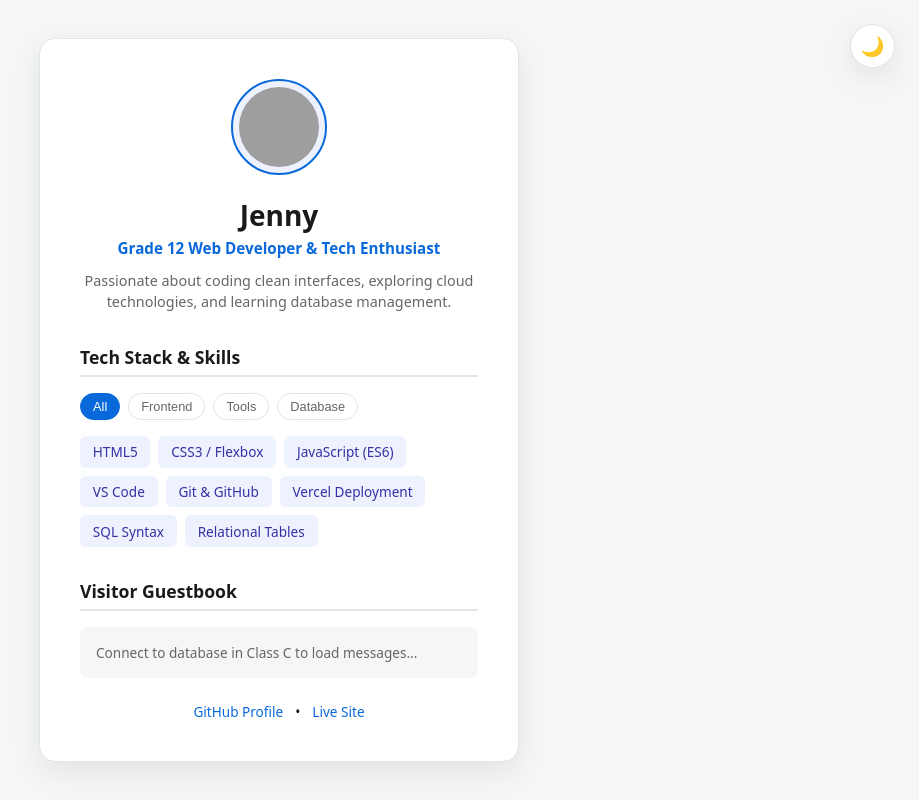
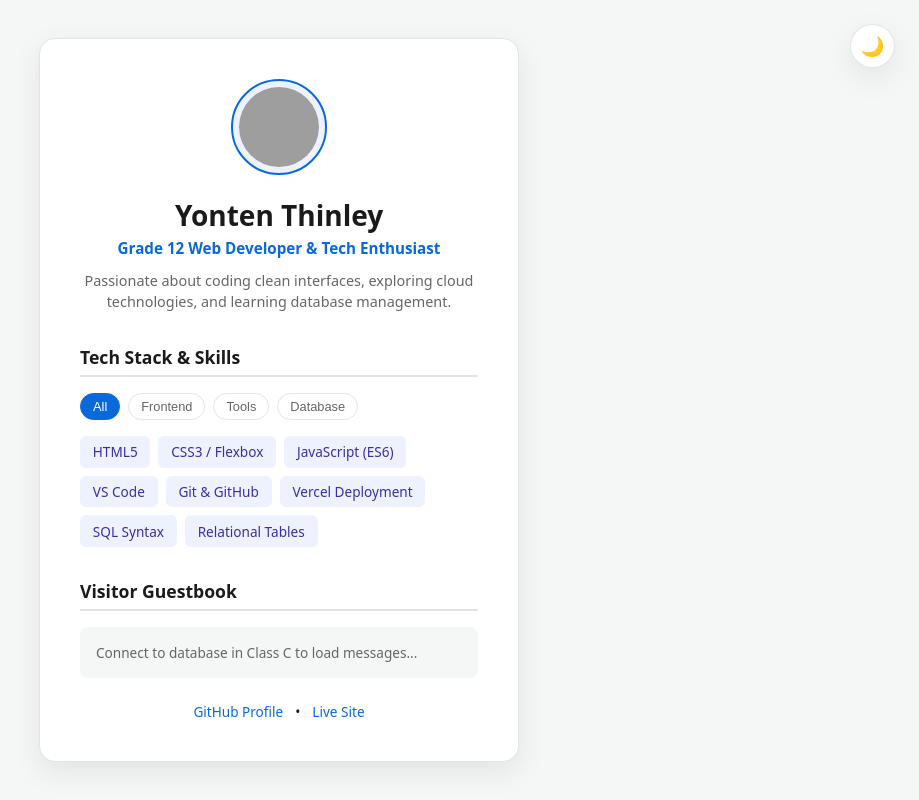
Before and after one commit to Yonten-17/my-self-portrait, a plain HTML site: page index.html in a window 1280 px wide. Shown: the whole page, without its empty margins (361-1280 px from the left). Drawn offline with Linux system fonts and the light colour scheme; grey boxes are pictures that could not be loaded.

Commit message:
Update self-portrait with my personal details

```diff
--- a/index.html
+++ b/index.html
@@ -20,7 +20,7 @@
             id="avatar"
           />
         </div>
-        <h1 id="student-name">Jenny</h1>
+        <h1 id="student-name">Yonten Thinley</h1>
         <p class="title" id="student-title">
           Grade 12 Web Developer & Tech Enthusiast
         </p>
```
